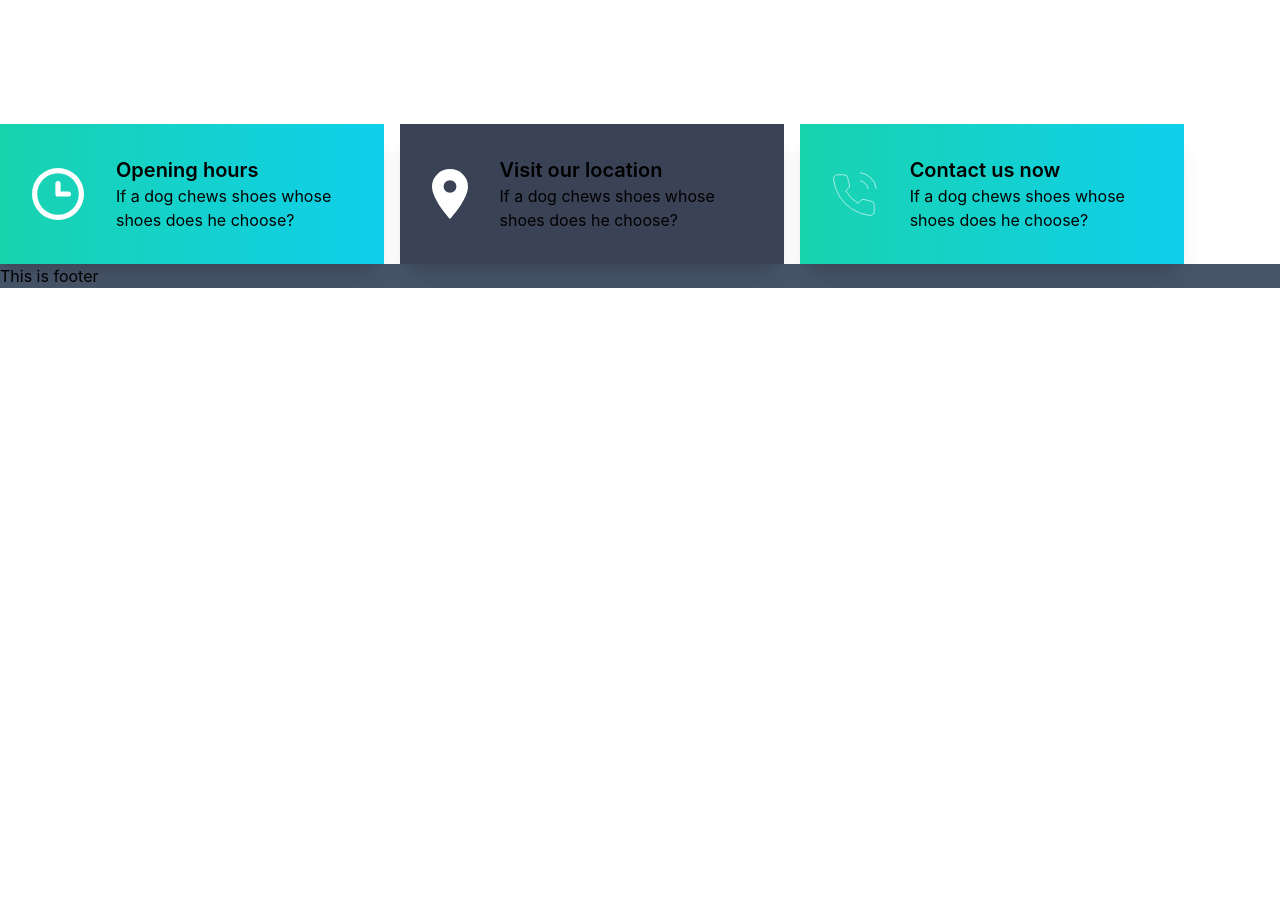
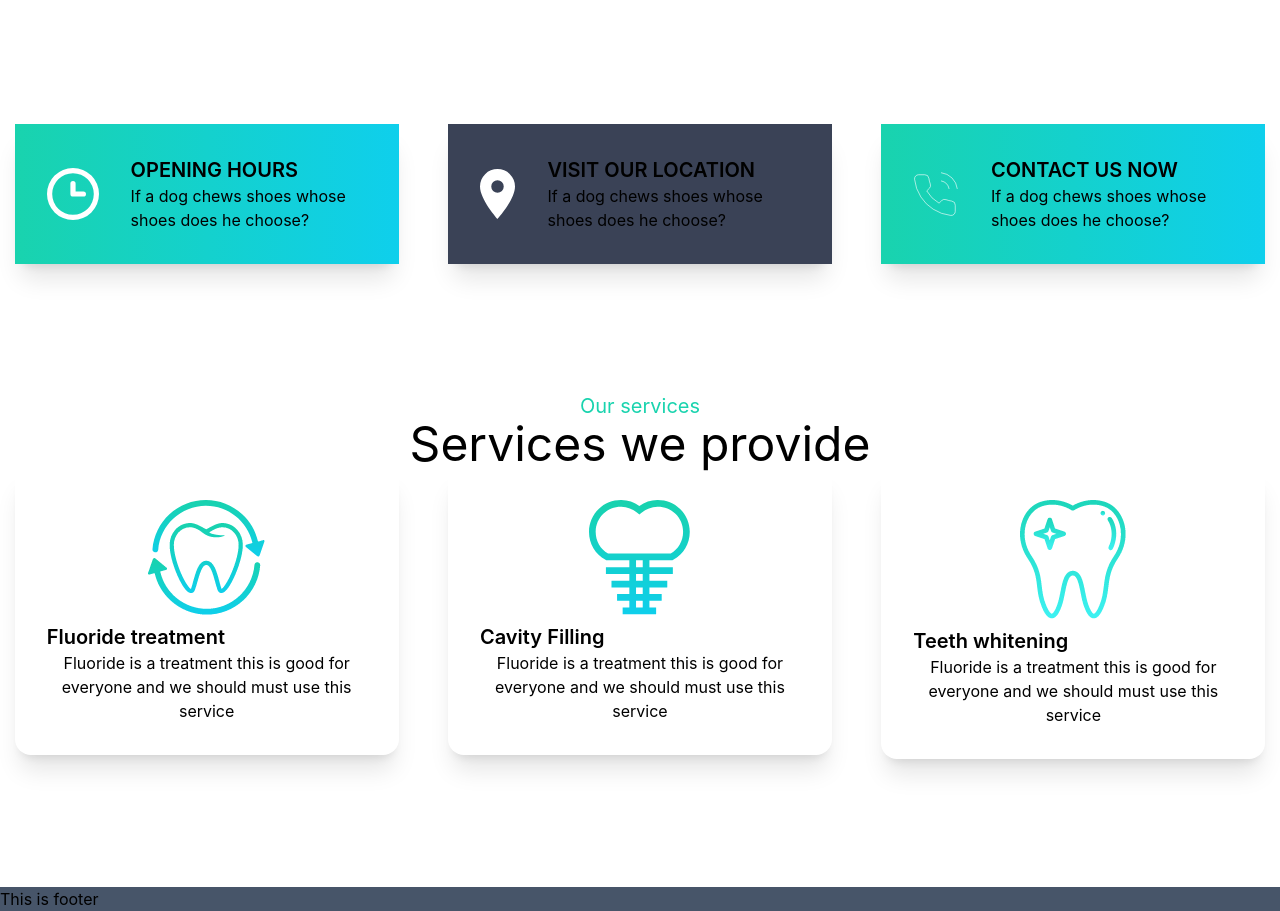
Before and after one commit to pixprocoder/doctor-portal, a React (Create React App) app: page / in a window 1280 px wide. Shown: the part 740-1651 px from the top of the page. Before the commit the page ends 1028 px from the top, so only its background shows below. Built offline with nearby package versions, Linux system fonts and the light colour scheme.

Commit message:
service added

```diff
--- a/src/Pages/Home/CardInfo.js
+++ b/src/Pages/Home/CardInfo.js
@@ -11,7 +11,7 @@ const CardInfo = ({ img, cardTitle, bgClass }) => {
             <img src={img} alt="" />
           </div>
           <div>
-            <h2 class="card-title">{cardTitle}</h2>
+            <h2 class="card-title uppercase">{cardTitle}</h2>
             <p>If a dog chews shoes whose shoes does he choose?</p>
           </div>
         </div>
--- a/src/Pages/Home/Home.js
+++ b/src/Pages/Home/Home.js
@@ -1,12 +1,14 @@
 import React from "react";
 import HomeBanner from "./HomeBanner";
 import HomeInfo from "./HomeInfo";
+import Services from "./Services";
 
 const Home = () => {
   return (
     <div>
       <HomeBanner />
       <HomeInfo />
+      <Services />
     </div>
   );
 };
--- a/src/Pages/Home/HomeInfo.js
+++ b/src/Pages/Home/HomeInfo.js
@@ -6,7 +6,7 @@ import phone from "../../assets/icons/phone.svg";
 import CardInfo from "./CardInfo";
 const HomeInfo = () => {
   return (
-    <section className="flex flex-wrap gap-4">
+    <section className="grid grid-cols-1 lg:grid-cols-3 md:grid-cols-2 gap-5 ">
       <CardInfo
         cardTitle="Opening hours"
         bgClass="bg-gradient-to-r from-secondary to-primary"
--- /dev/null
+++ b/src/Pages/Home/Service.js
@@ -0,0 +1,26 @@
+import React from "react";
+
+const Service = ({ service }) => {
+  const { name, img, desc } = service;
+  return (
+    <section>
+      <div class="card max-w-sm mx-auto shadow-xl">
+        <div
+          className={`card-body  items-center flex justify-between flex-col `}
+        >
+          <div>
+            <img src={img} alt="" />
+          </div>
+          <div>
+            <h2 className="text-center text-3xl" class="card-title">
+              {name}
+            </h2>
+            <p className="text-center ">{desc}</p>
+          </div>
+        </div>
+      </div>
+    </section>
+  );
+};
+
+export default Service;
--- /dev/null
+++ b/src/Pages/Home/Services.js
@@ -0,0 +1,43 @@
+import React from "react";
+import Service from "./Service";
+import fluoride from "../../assets/images/fluoride.png";
+import cavity from "../../assets/images/cavity.png";
+import whitening from "../../assets/images/whitening.png";
+
+const Services = () => {
+  const services = [
+    {
+      _id: 1,
+      name: "Fluoride treatment",
+      desc: "Fluoride is a treatment this is good for everyone and we should must use this service ",
+      img: fluoride,
+    },
+    {
+      _id: 2,
+      name: "Cavity Filling",
+      desc: "Fluoride is a treatment this is good for everyone and we should must use this service ",
+      img: cavity,
+    },
+    {
+      _id: 3,
+      name: "Teeth whitening",
+      desc: "Fluoride is a treatment this is good for everyone and we should must use this service ",
+      img: whitening,
+    },
+  ];
+  return (
+    <section className="my-32">
+      <div className="text-center">
+        <h1 className="text-secondary text-xl">Our services</h1>
+        <h1 className="text-5xl">Services we provide</h1>
+      </div>
+      <div className="grid grid-cols-1 lg:grid-cols-3 md:grid-cols-2 gap-5 ">
+        {services.map((service) => (
+          <Service key={service._id} service={service} />
+        ))}
+      </div>
+    </section>
+  );
+};
+
+export default Services;
```
